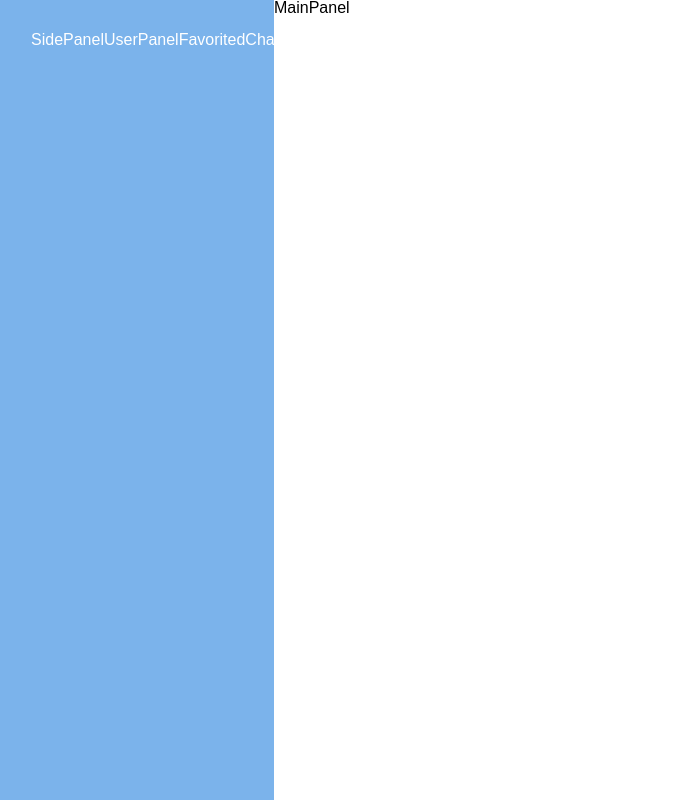
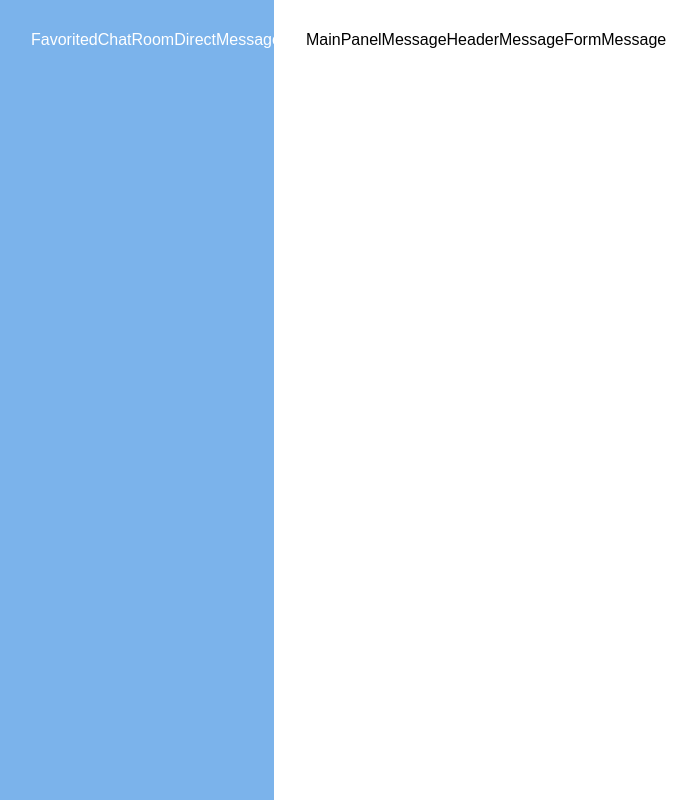
Before and after one commit to munseunggyu/chatting_app, a React (Create React App) app: page / in a window 1280 px wide. Shown: the whole page, without its empty margins (1-698 px from the left). Built offline with nearby package versions, Linux system fonts and the light colour scheme; no server answers.

Commit message:
Add MainPanel 기본 파일 생성

```diff
--- /dev/null
+++ b/src/components/ChatPage/MainPanel/Message.js
@@ -0,0 +1,10 @@
+
+function Message(){
+  return(
+    <>
+      Message
+    </>
+  )
+}
+
+export default Message
--- /dev/null
+++ b/src/components/ChatPage/MainPanel/MessageForm.js
@@ -0,0 +1,10 @@
+
+function MessageForm(){
+  return(
+    <>
+      MessageForm
+    </>
+  )
+}
+
+export default MessageForm
--- /dev/null
+++ b/src/components/ChatPage/MainPanel/MessageHeader.js
@@ -0,0 +1,10 @@
+
+function MessageHeader(){
+  return(
+    <>
+      MessageHeader
+    </>
+  )
+}
+
+export default MessageHeader
--- a/src/components/ChatPage/MainPanel/index.js
+++ b/src/components/ChatPage/MainPanel/index.js
@@ -1,9 +1,15 @@
+import Message from "./Message"
+import MessageForm from "./MessageForm"
+import MessageHeader from "./MessageHeader"
 
 function MainPanel(){
   return(
-    <>
+    <div className="main-panel">
     MainPanel
-    </>
+    <MessageHeader />
+    <MessageForm />
+    <Message />
+    </div>
   )
 }
 
--- a/src/components/ChatPage/SidePanel/UserPanel.js
+++ b/src/components/ChatPage/SidePanel/UserPanel.js
@@ -1,8 +1,9 @@
+import {IoIosChatboxes} from 'react-icons/io'
+
 
 function UserPanel(){
   return(
     <>
-      UserPanel
     </>
   )
 }
--- a/src/components/ChatPage/SidePanel/index.js
+++ b/src/components/ChatPage/SidePanel/index.js
@@ -6,7 +6,6 @@ import UserPanel from "./UserPanel"
 function SidePanel(){
   return(
     <div className="side-panel">
-      SidePanel
       <UserPanel />
       <Favorited />
       <ChatRooms />
--- a/src/css/index.css
+++ b/src/css/index.css
@@ -159,3 +159,10 @@ hr {
   color: white;
   max-width: 275px;
 }
+
+
+/* MainPanel 시작 */
+.main-panel{
+  width: 100%;
+  padding: 2rem 2rem 0 2rem;
+}
```
